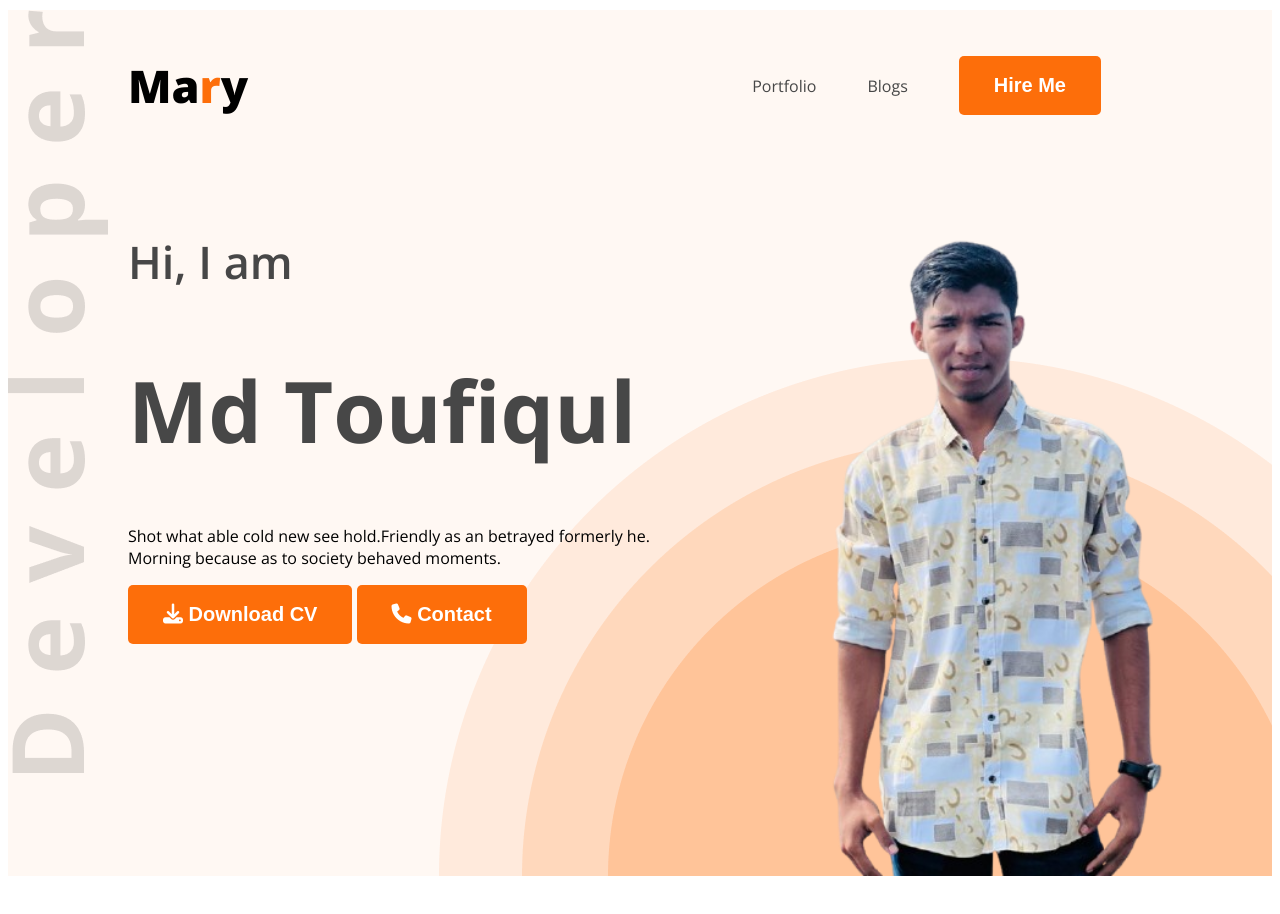
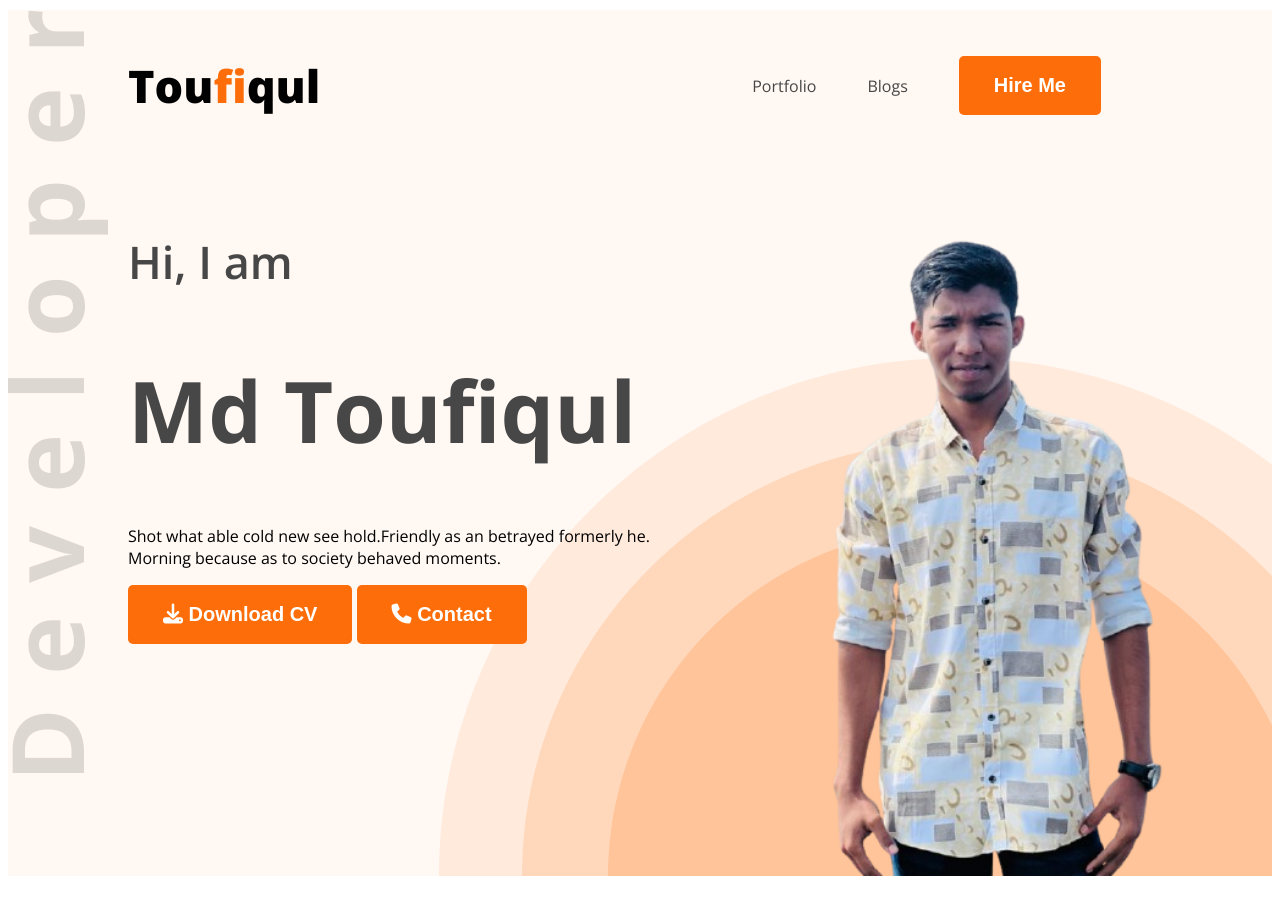
Before and after one commit to Toufiqul2022/Web-Dev-Portfolio, a plain HTML site: page index.html in a window 1280 px wide. Shown: the top 914 px of the page. Drawn offline with nearby package versions, Linux system fonts and the light colour scheme.

Commit message:
title commit

```diff
--- a/index.html
+++ b/index.html
@@ -13,7 +13,7 @@
 <body class="open-sans">
     <header class="header secondary-bg">
         <nav>
-            <h3 class="nav-title">Ma<span class="word-design">r</span>y</h3>
+            <h3 class="nav-title">Tou<span class="word-design">fi</span>qul</h3>
             <ul>
                 <li><a class="dark-2" href="">Portfolio</a></li>
                 <li><a class="dark-2" href="">Blogs</a></li>
```
